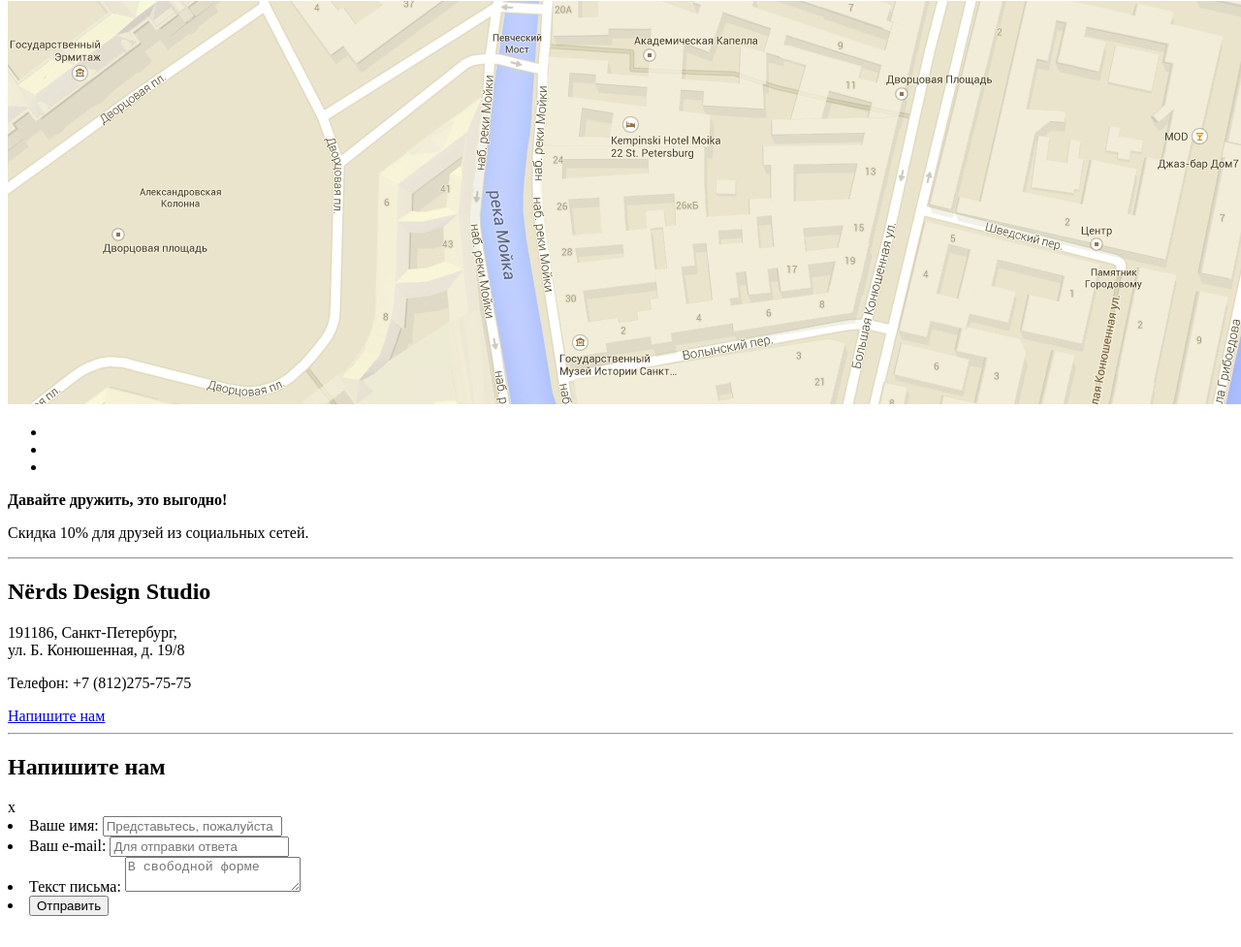
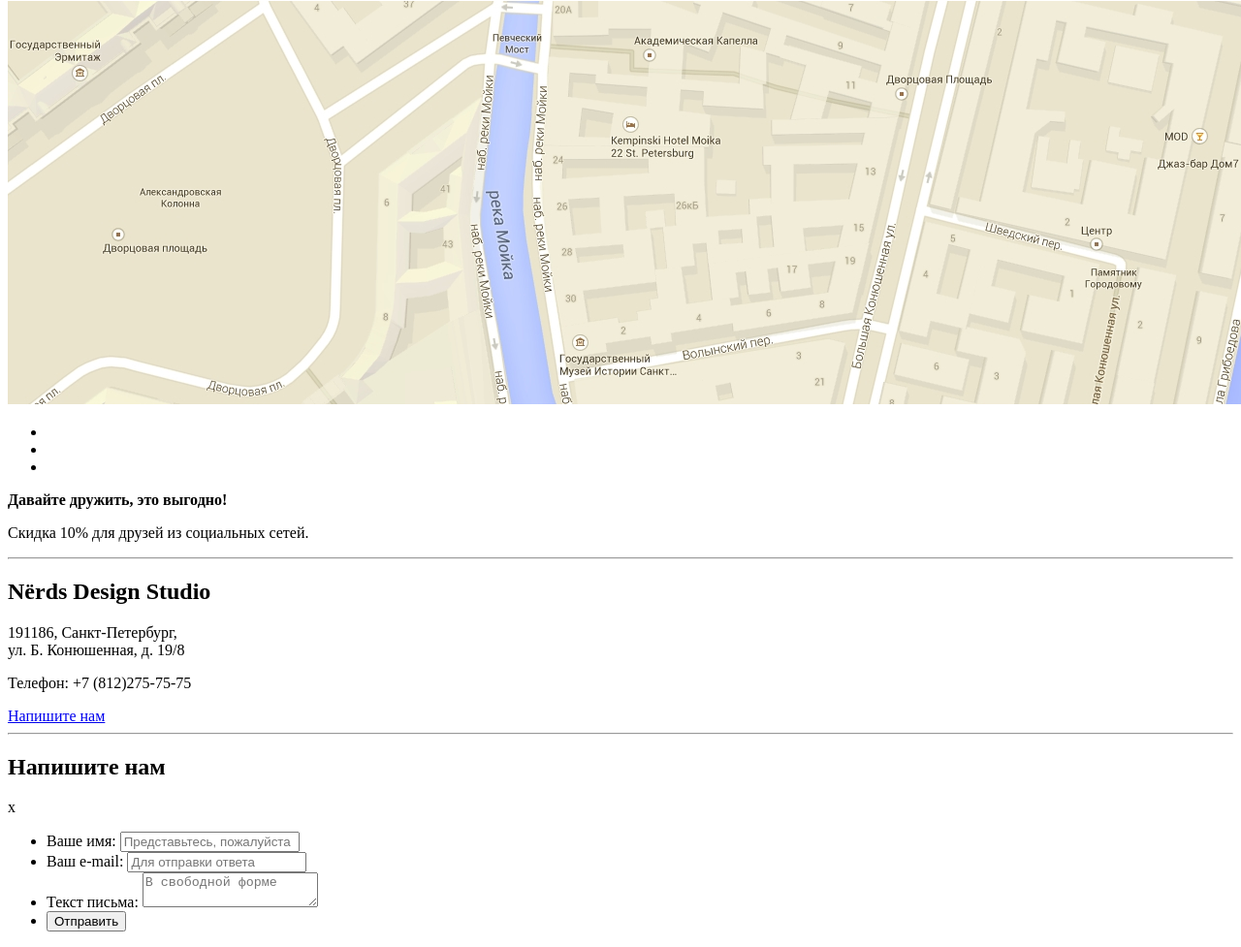
Before and after one commit to iashchuk/93555-nerds, a plain HTML site: page catalog-nerds.html in a window 1280 px wide. Shown: the part 5441-6418 px from the top of the page at 97% size. Before the commit the page ends 6394 px from the top, so only its background shows below. Drawn offline with Linux system fonts and the light colour scheme.

Commit message:
Разметка страниц ver 1.0.1

```diff
--- a/catalog-nerds.html
+++ b/catalog-nerds.html
@@ -200,6 +200,7 @@
 			<h2 class="section-title">Напишите нам</h2>
 			<span class="modal-close">x</span>
 			<form class="feedback-form" action="https://echo.htmlacademy.ru" method="get">
+				<ul class="sent-message">
 					<li>
 						<label for="fullname">Ваше имя:</label>
 						<input type="text" name="fullname" id="fullname" placeholder="Представьтесь, пожалуйста">
@@ -215,6 +216,7 @@
 					<li>
 						<input type="submit" class="btn" value="Отправить">
 					</li>
+				</ul>
 			</form>
 		</section>
 	</body>
```
Also changed, not shown: index-nerds.html (+2 -0 lines). Lines whose indentation alone changed are shown as unchanged.
